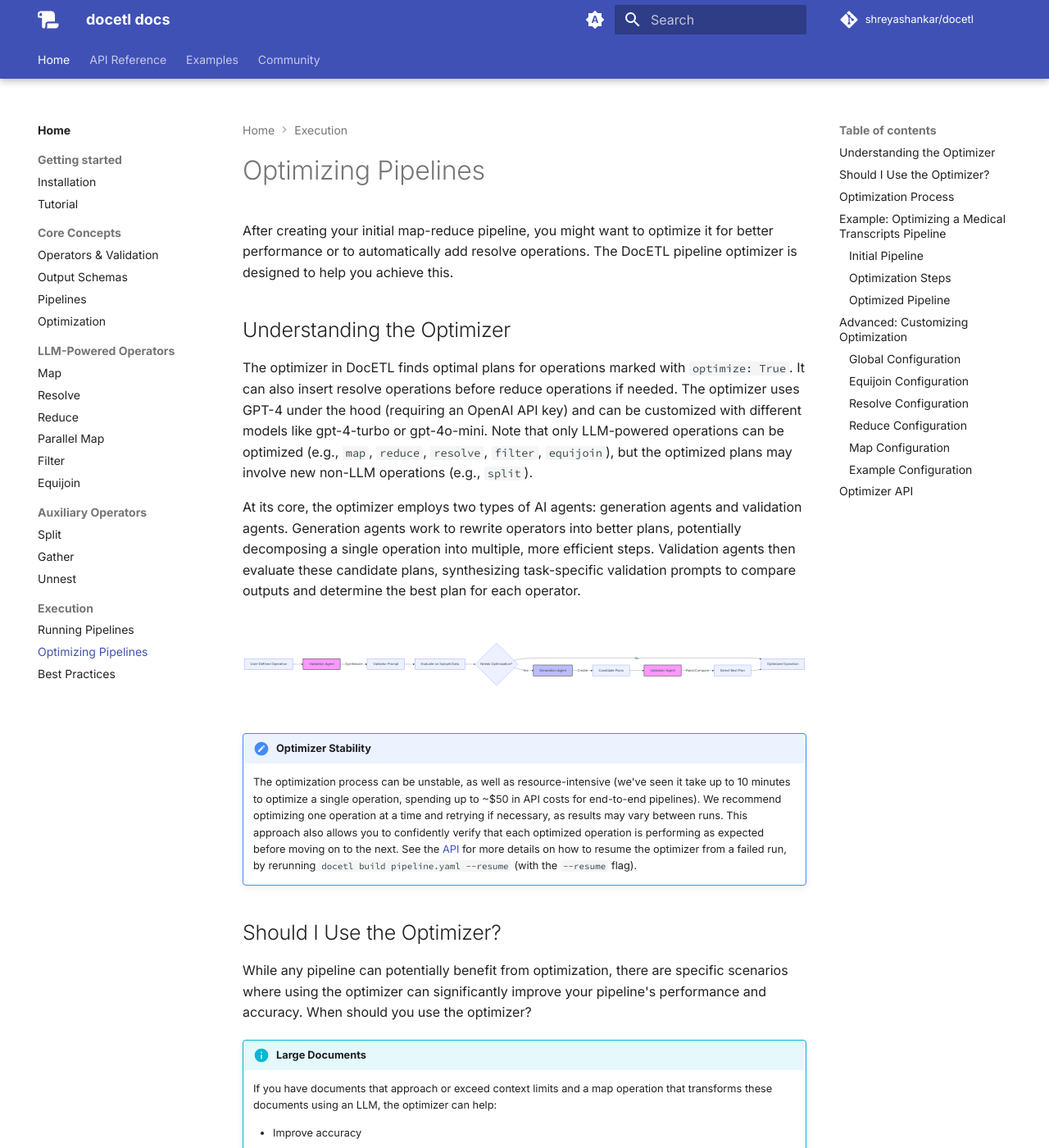
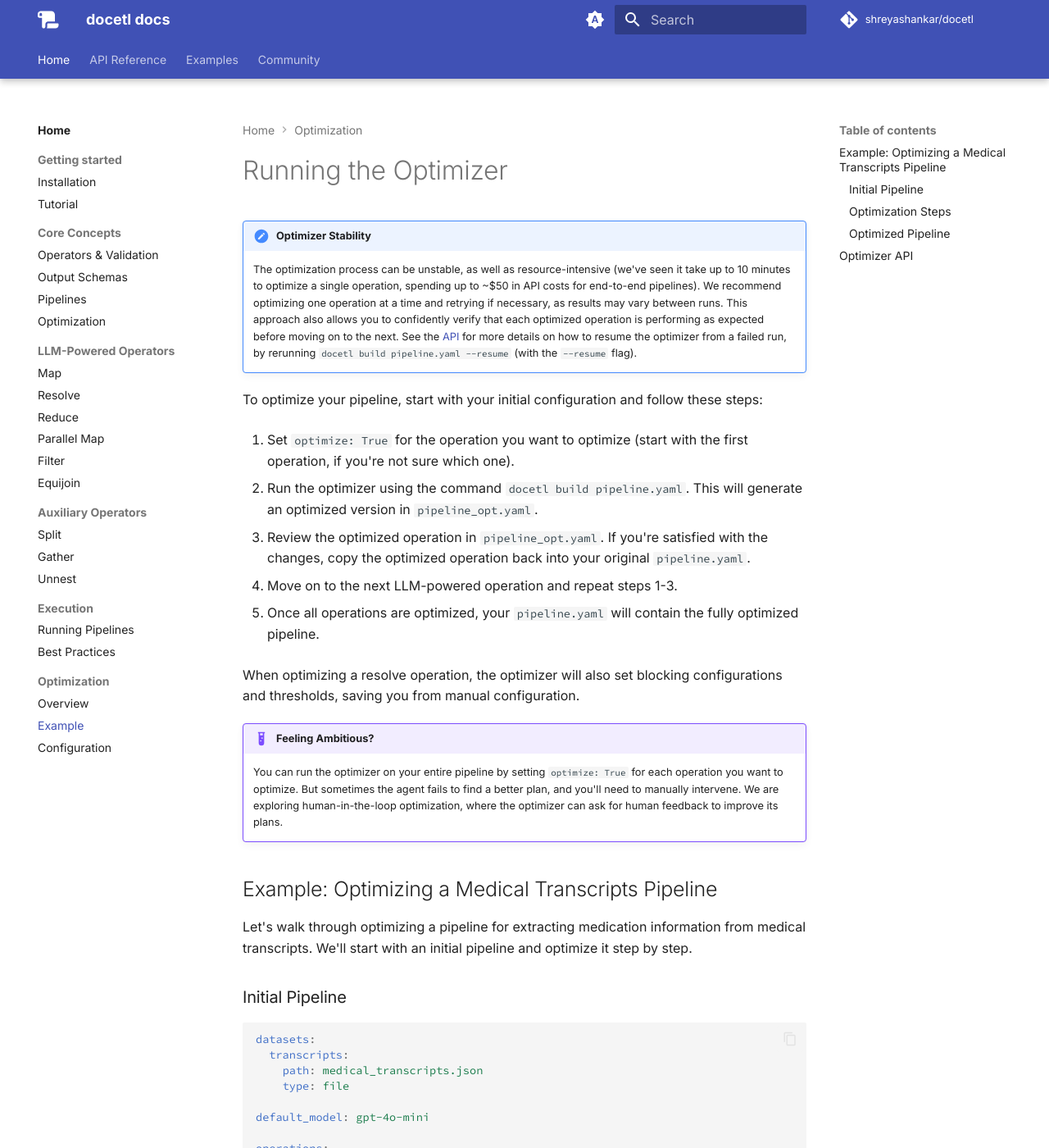
Before and after one commit to ucbepic/docetl, an MkDocs documentation site: the page built from docs/optimization/example.md, in a window 1280 px wide and 1400 px high. Shown: the whole window at 82% size. Built offline with MkDocs 1.6.1 and Material for MkDocs 9.7.7, drawn with Linux system fonts in a browser that asks for light colours; comment, search, counter and statistics services are not loaded; some of the changed text lies outside the part shown.

Commit message:
Update docs

````diff
--- a/docs/execution/optimizing-pipelines.md
+++ b/docs/optimization/example.md
@@ -1,66 +1,8 @@
-# Optimizing Pipelines
-
-After creating your initial map-reduce pipeline, you might want to optimize it for better performance or to automatically add resolve operations. The DocETL pipeline optimizer is designed to help you achieve this.
-
-## Understanding the Optimizer
-
-The optimizer in DocETL finds optimal plans for operations marked with `optimize: True`. It can also insert resolve operations before reduce operations if needed. The optimizer uses GPT-4 under the hood (requiring an OpenAI API key) and can be customized with different models like gpt-4-turbo or gpt-4o-mini. Note that only LLM-powered operations can be optimized (e.g., `map`, `reduce`, `resolve`, `filter`, `equijoin`), but the optimized plans may involve new non-LLM operations (e.g., `split`).
-
-At its core, the optimizer employs two types of AI agents: generation agents and validation agents. Generation agents work to rewrite operators into better plans, potentially decomposing a single operation into multiple, more efficient steps. Validation agents then evaluate these candidate plans, synthesizing task-specific validation prompts to compare outputs and determine the best plan for each operator.
-
-<div class="mermaid-wrapper" style="display: flex; justify-content: center;">
-  <div class="mermaid" style="width: 100%; height: auto;">
-```mermaid
-graph LR
-    A[User-Defined Operation] --> B[Validation Agent]
-    style B fill:#f9f,stroke:#333,stroke-width:2px
-    B -->|Synthesize| C[Validator Prompt]
-    C --> D[Evaluate on Sample Data]
-    D --> E{Needs Optimization?}
-    E -->|Yes| F[Generation Agent]
-    E -->|No| J[Optimized Operation]
-    style F fill:#bbf,stroke:#333,stroke-width:2px
-    F -->|Create| G[Candidate Plans]
-    G --> H[Validation Agent]
-    style H fill:#f9f,stroke:#333,stroke-width:2px
-    H -->|Rank/Compare| I[Select Best Plan]
-    I --> J
-```
-  </div>
-</div>
+# Running the Optimizer
 
 !!! note "Optimizer Stability"
 
     The optimization process can be unstable, as well as resource-intensive (we've seen it take up to 10 minutes to optimize a single operation, spending up to ~$50 in API costs for end-to-end pipelines). We recommend optimizing one operation at a time and retrying if necessary, as results may vary between runs. This approach also allows you to confidently verify that each optimized operation is performing as expected before moving on to the next. See the [API](#optimizer-api) for more details on how to resume the optimizer from a failed run, by rerunning `docetl build pipeline.yaml --resume` (with the `--resume` flag).
-
-## Should I Use the Optimizer?
-
-While any pipeline can potentially benefit from optimization, there are specific scenarios where using the optimizer can significantly improve your pipeline's performance and accuracy. When should you use the optimizer?
-
-!!! info "Large Documents"
-
-    If you have documents that approach or exceed context limits and a map operation that transforms these documents using an LLM, the optimizer can help:
-
-    - Improve accuracy
-    - Enable processing of entire documents
-    - Optimize for large-scale data handling
-
-!!! info "Entity Resolution"
-The optimizer is particularly useful when:
-
-    - You need a resolve operation before your reduce operation
-    - You've defined a resolve operation but want to optimize it for speed using blocking
-
-!!! info "High-Volume Reduce Operations"
-Consider using the optimizer when:
-
-    - You have many documents feeding into a reduce operation for a given key
-    - You're concerned about the accuracy of the reduce operation due to high volume
-    - You want to optimize for better accuracy in complex reductions
-
-Even if your pipeline doesn't fall into these specific categories, optimization can still be beneficial. For example, the optimizer can enhance your operations by adding gleaning to an operation, which uses an LLM-powered validator to ensure operation correctness. [Learn more about gleaning](../concepts/operators.md).
-
-## Optimization Process
 
 To optimize your pipeline, start with your initial configuration and follow these steps:
 
@@ -233,81 +175,6 @@ This optimized pipeline now includes improved prompts, a resolve operation, and
 
     We're continually improving the optimizer. Your feedback on its performance and usability is invaluable. Please share your experiences and suggestions!
 
-## Advanced: Customizing Optimization
-
-You can customize the optimization process for specific operations using the ``optimizer_config in your pipeline.
-
-### Global Configuration
-
-The following options can be applied globally to all operations in your pipeline during optimization:
-
-- `num_retries`: The number of times to retry optimizing if the LLM agent fails. Default is 1.
-
-- `sample_sizes`: Override the default sample sizes for each operator type. Specify as a dictionary with operator types as keys and integer sample sizes as values.
-
-  Default sample sizes:
-
-  ```python
-  SAMPLE_SIZE_MAP = {
-      "reduce": 40,
-      "map": 5,
-      "resolve": 100,
-      "equijoin": 100,
-      "filter": 5,
-  }
-  ```
-
-### Equijoin Configuration
-
-- `target_recall`: Change the default target recall (default is 0.95).
-
-### Resolve Configuration
-
-- `target_recall`: Specify the target recall for the resolve operation.
-
-### Reduce Configuration
-
-- `synthesize_resolve`: Set to `False` if you definitely don't want a resolve operation synthesized or want to turn off this rewrite rule.
-
-### Map Configuration
-
-- `force_chunking_plan`: Set to `True` if you want the the optimizer to force plan that breaks up the input documents into chunks.
-
-### Example Configuration
-
-Here's an example of how to use the `optimizer_config` in your pipeline:
-
-```yaml
-optimizer_config:
-  num_retries: 2
-  sample_sizes:
-    map: 10
-    reduce: 50
-  reduce:
-    synthesize_resolve: false
-  map:
-    force_chunking_plan: true
-
-operations:
-  - name: extract_medications
-    type: map
-    optimize: true
-    # ... other configuration ...
-
-  - name: summarize_prescriptions
-    type: reduce
-    optimize: true
-    # ... other configuration ...
-# ... rest of the pipeline configuration ...
-```
-
-This configuration will:
-
-1. Retry optimization up to 2 times for each operation if the LLM agent fails.
-2. Use custom sample sizes for map (10) and reduce (50) operations.
-3. Prevent the synthesis of resolve operations for reduce operations.
-4. Force a chunking plan for map operations.
-
 ## Optimizer API
 
 ::: docetl.cli.build
--- a/mkdocs.yml
+++ b/mkdocs.yml
@@ -35,8 +35,11 @@ nav:
           - Unnest: operators/unnest.md
       - Execution:
           - Running Pipelines: execution/running-pipelines.md
-          - Optimizing Pipelines: execution/optimizing-pipelines.md
           - Best Practices: execution/best-practices.md
+      - Optimization:
+          - Overview: optimization/overview.md
+          - Example: optimization/example.md
+          - Configuration: optimization/configuration.md
       # - Advanced Usage:
       #     - User-Defined Functions: advanced/custom-operators.md
       #     - Extending Optimizer Agents: advanced/extending-agents.md
````
Also changed, not shown: docs/concepts/optimization.md (+7 -7 lines), docs/index.md (+2 -3 lines), docs/optimization/configuration.md (added, +74 -0 lines), docs/optimization/overview.md (added, +83 -0 lines), 2 other files.
